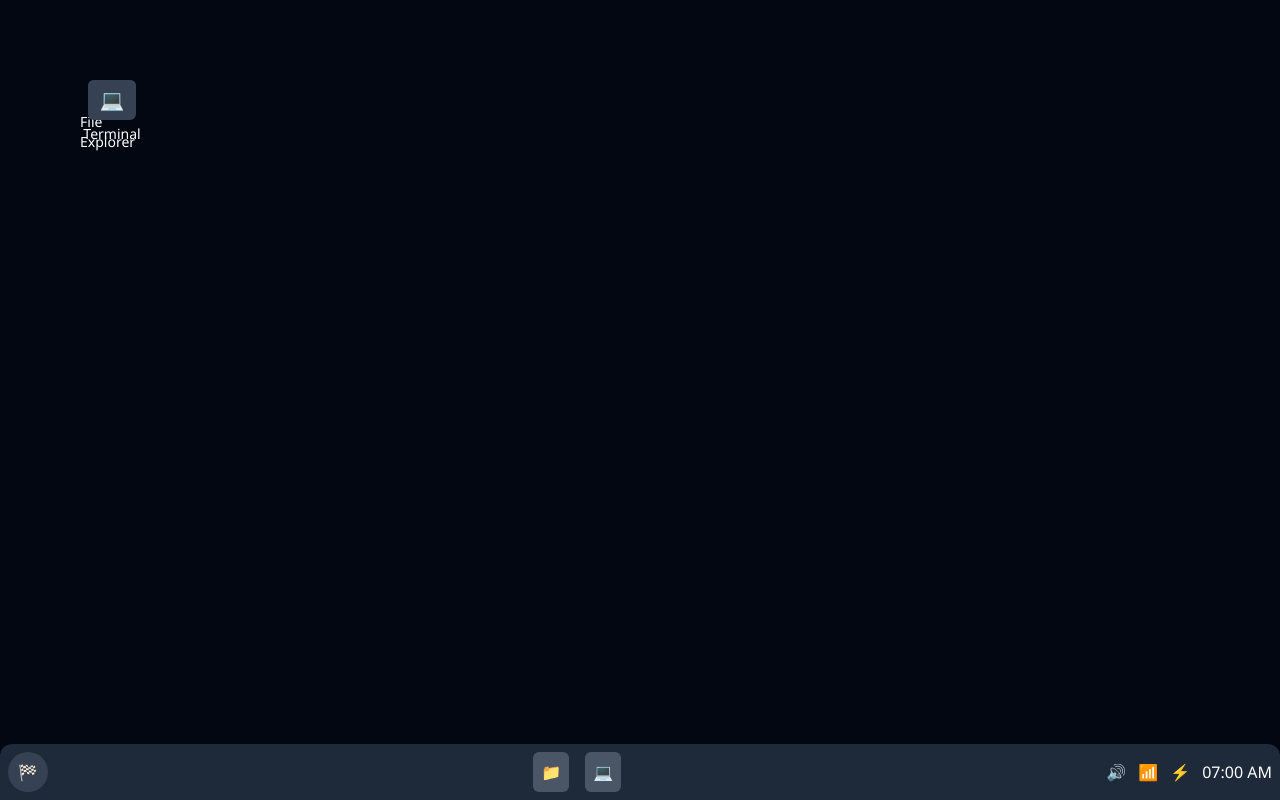
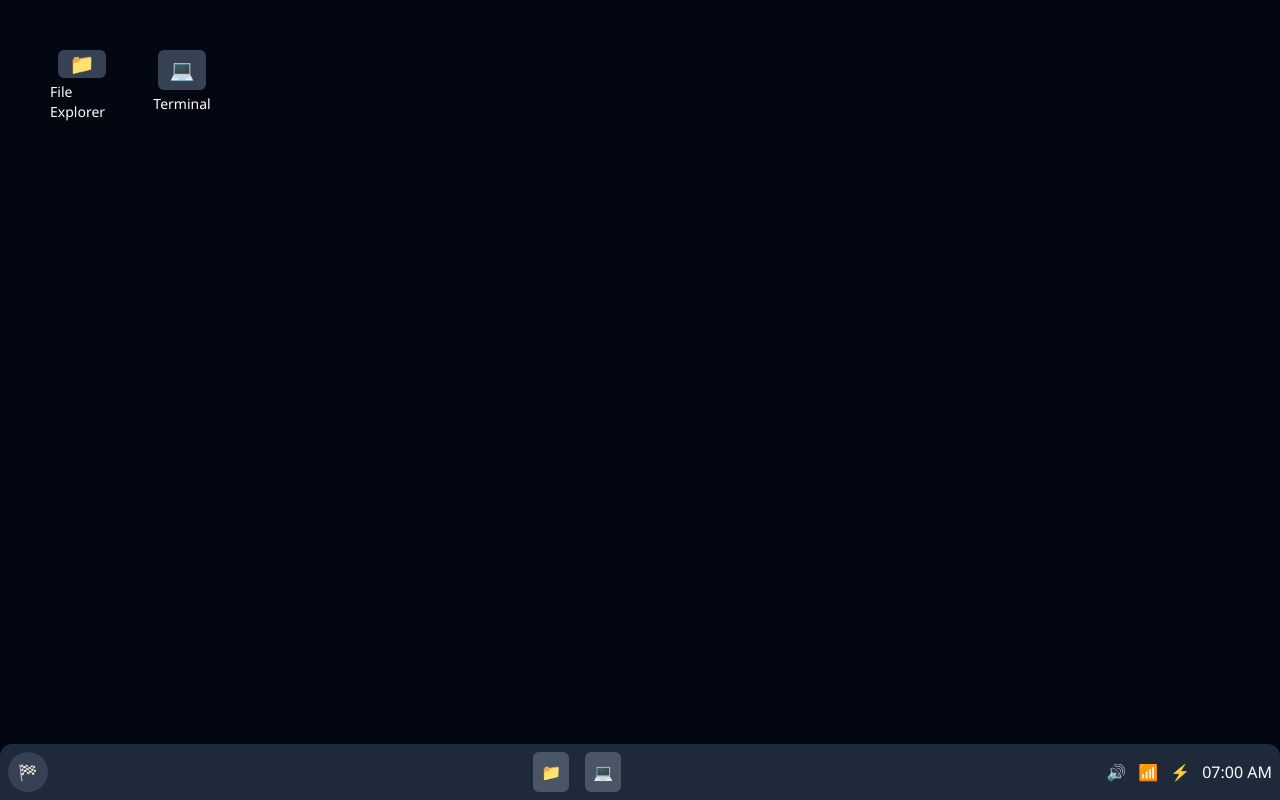
Before and after one commit to Paul-Lecomte/portfolio, a Next.js app: page / in a window 1280 px wide. Built offline with nearby package versions, Linux system fonts and the light colour scheme.

Commit message:
fixed positions for the desktop icons

```diff
--- a/src/components/Desktop.tsx
+++ b/src/components/Desktop.tsx
@@ -10,6 +10,26 @@ const icons = [
     { id: 1, title: "File Explorer", icon: "📁" },
     { id: 2, title: "Terminal", icon: "💻" },
 ];
+
+const DesktopIcon = ({ icon, position, openWindow }: any) => {
+    const iconRef = useRef(null);
+
+    return (
+        <Draggable nodeRef={iconRef}>
+            <div
+                ref={iconRef}
+                className="absolute w-16 h-16 flex flex-col items-center text-white cursor-pointer"
+                style={{ top: position.top, left: position.left }}
+                onDoubleClick={() => openWindow(icon.title)}
+            >
+                <div className="w-12 h-12 flex items-center justify-center bg-gray-700 rounded-md text-xl">
+                    {icon.icon}
+                </div>
+                <span className="text-sm mt-1">{icon.title}</span>
+            </div>
+        </Draggable>
+    );
+};
 
 export default function Desktop() {
     const [contextMenu, setContextMenu] = useState<{ x: number; y: number; visible: boolean }>({
@@ -94,22 +114,19 @@ export default function Desktop() {
                 </div>
             </div>
 
-            {/* Desktop Icons */}
-            {icons.map((icon) => {
-                const iconRef = useRef(null);
+            {/* Desktop Icons - Properly Positioned in a Grid Layout */}
+            {icons.map((icon, index) => {
+                const row = Math.floor(index / 3);
+                const col = index % 3;
+                const spacing = 100; // Distance between icons
+
                 return (
-                    <Draggable key={icon.id} nodeRef={iconRef}>
-                        <div
-                            ref={iconRef}
-                            className="absolute w-16 h-16 flex flex-col items-center text-white cursor-pointer top-20 left-20"
-                            onDoubleClick={() => openWindow(icon.title)}
-                        >
-                            <div className="w-12 h-12 flex items-center justify-center bg-gray-700 rounded-md text-xl">
-                                {icon.icon}
-                            </div>
-                            <span className="text-sm mt-1">{icon.title}</span>
-                        </div>
-                    </Draggable>
+                    <DesktopIcon
+                        key={icon.id}
+                        icon={icon}
+                        position={{ top: 50 + row * spacing, left: 50 + col * spacing }}
+                        openWindow={openWindow}
+                    />
                 );
             })}
 
```
